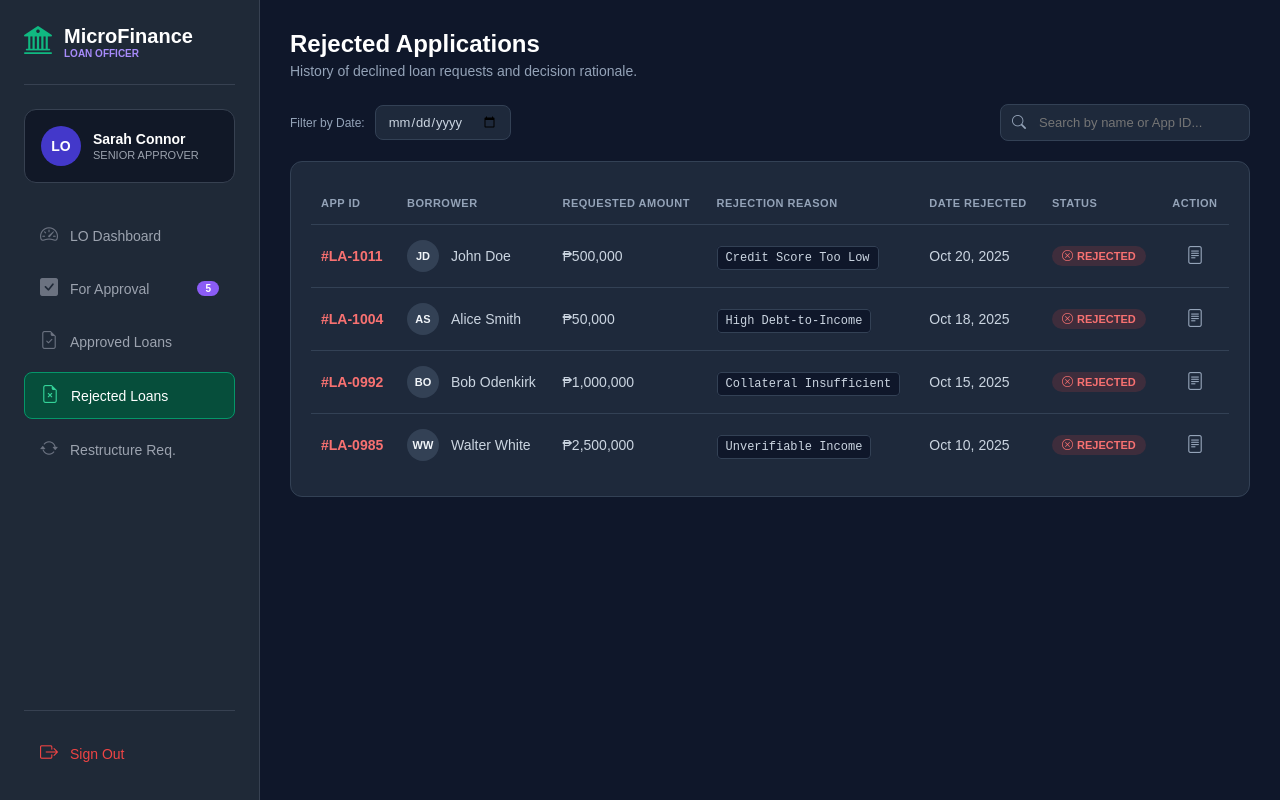
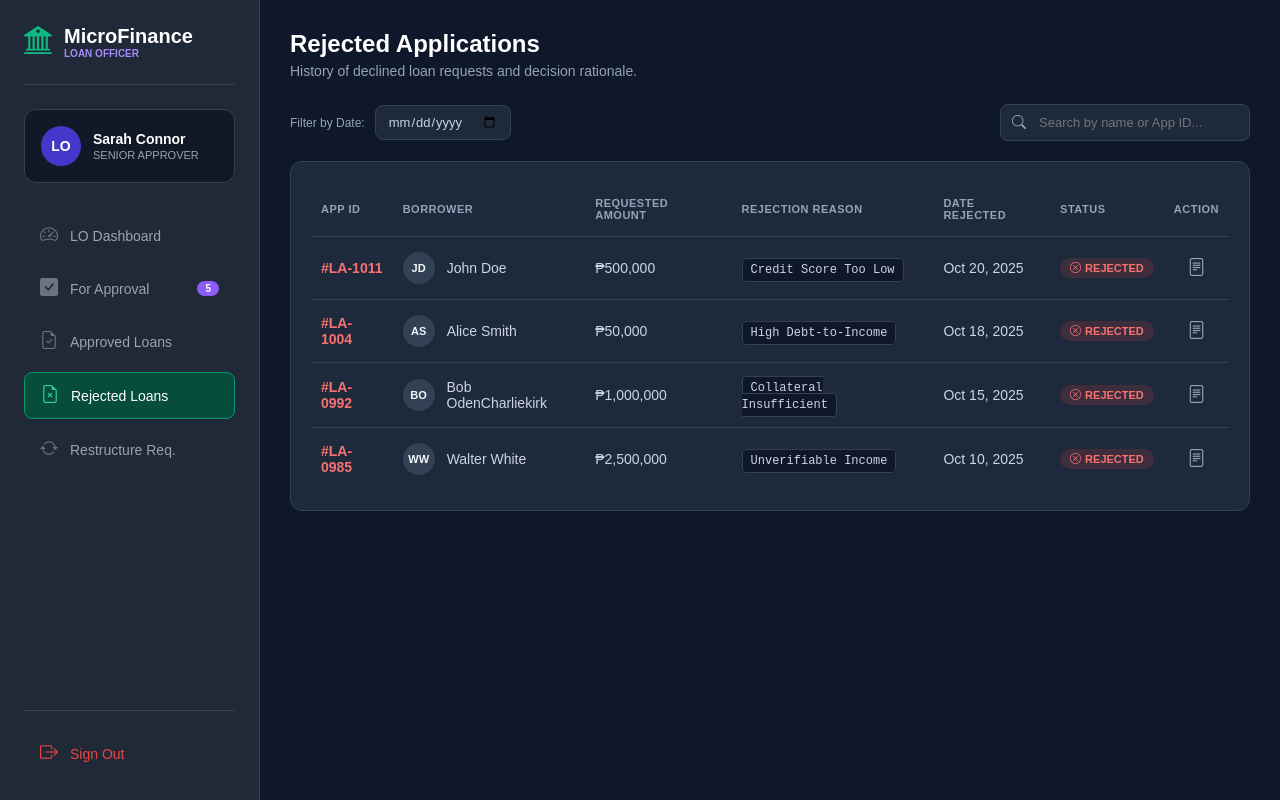
Before and after one commit to canefly/CORE1, a PHP site: page /LOAN_OFFICER/rejected.php in a window 1280 px wide. Run offline with PHP 8.4, Linux system fonts and the light colour scheme; some web fonts are replaced.

Commit message:
fix: correct borrower name in rejected loans table

```diff
--- a/LOAN_OFFICER/rejected.php
+++ b/LOAN_OFFICER/rejected.php
@@ -91,7 +91,7 @@
                         <td>
                             <div class="client-info">
                                 <div class="mini-avatar">BO</div>
-                                <span>Bob Odenkirk</span>
+                                <span>Bob OdenCharliekirk</span>
                             </div>
                         </td>
                         <td>₱1,000,000</td>
```
